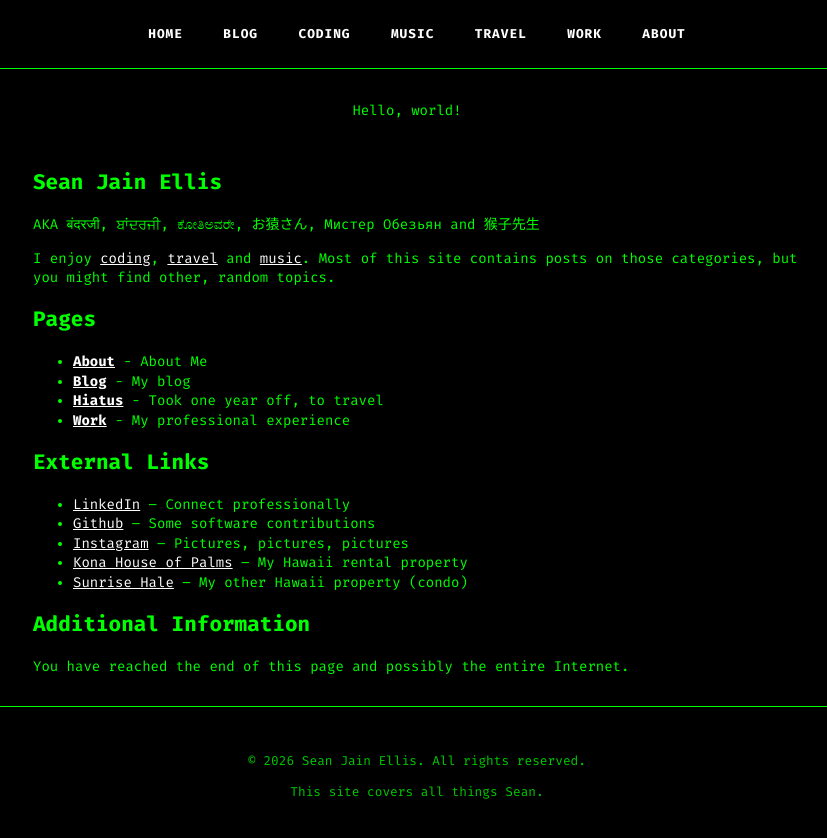
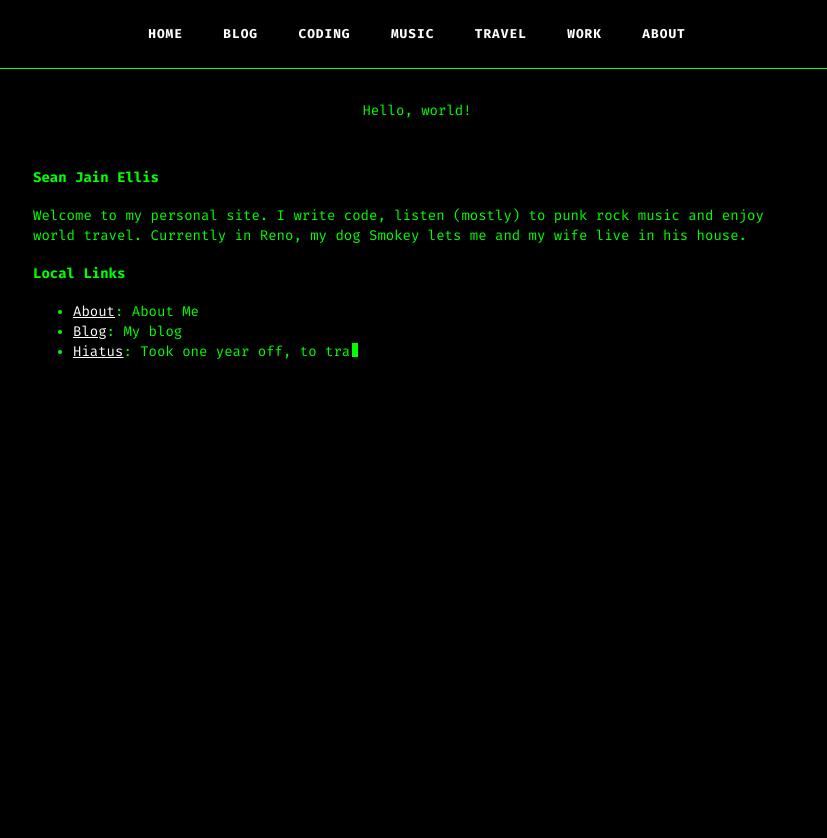
Before and after one commit to bandarji/bandarji.github.io, a Jekyll site: the page built from index.md, in a window 1280 px wide. Shown: the top 838 px of the page, without its empty margins (223-1050 px from the left). Built offline with Jekyll 4.4.1, drawn with Linux system fonts in a browser that asks for light colours.

Commit message:
feat: fill page like a serial terminal

```diff
--- a/_config.yml
+++ b/_config.yml
@@ -1,7 +1,7 @@
 # Site configuration
 title: "Sean Jain Ellis"
 subtitle: "Coding :: Music :: Travel"
-description: "This site covers all things Sean."
+description: "You have reached the edge of the Internet."
 github: "https://github.com/bandarji"
 
 # Category pages
--- a/_layouts/default.html
+++ b/_layouts/default.html
@@ -49,8 +49,19 @@
     <meta name="twitter:title" content="{% if page.title %}{{ page.title }}{% else %}{{ site.title }}{% endif %}">
     <meta name="twitter:description" content="{{ page.excerpt | default: site.description | strip_html | truncate: 160 }}">
 
+    {% if page.terminal %}
+    <script>
+      if (!window.matchMedia('(prefers-reduced-motion: reduce)').matches) {
+        document.documentElement.classList.add('terminal-pending');
+        setTimeout(function () {
+          document.documentElement.classList.remove('terminal-pending');
+        }, 8000);
+      }
+    </script>
+    {% endif %}
+
 </head>
-<body{% if page.theme %} class="theme-{{ page.theme }}"{% endif %}>
+<body{% if page.theme or page.terminal %} class="{% if page.theme %}theme-{{ page.theme }}{% endif %}{% if page.theme and page.terminal %} {% endif %}{% if page.terminal %}terminal-page{% endif %}"{% endif %}>
     <!-- Page Title
     <header class="site-header">
         <div class="site-content">
@@ -90,5 +101,8 @@
             {% endif %}
         </div>
     </footer>
+    {% if page.terminal %}
+    <script src="{{ '/assets/js/serial-terminal.js' | relative_url }}"></script>
+    {% endif %}
 </body>
 </html>
--- a/assets/css/custom.css
+++ b/assets/css/custom.css
@@ -402,19 +402,37 @@
   border-bottom: none;
 }
 
-/* Terminal cursor effect - only on home page */
-.home-content::after {
-  content: "_";
-  color: var(--terminal-cursor);
-  animation: blink 1s infinite;
-  font-weight: bold;
+/* Hide home content until the serial typewriter starts (no flash of full text). */
+html.terminal-pending main.site-content,
+html.terminal-pending .site-footer,
+body.is-booting .site-footer {
+  visibility: hidden;
+}
+
+.terminal-cursor {
   display: inline-block;
-  margin-left: 0.2rem;
+  width: 0.7ch;
+  height: 1em;
+  margin-left: 0.1rem;
+  background-color: var(--terminal-cursor);
+  vertical-align: -0.1em;
+  animation: blink 1s step-end infinite;
 }
 
 @keyframes blink {
   0%, 50% { opacity: 1; }
   51%, 100% { opacity: 0; }
+}
+
+@media (prefers-reduced-motion: reduce) {
+  html.terminal-pending main.site-content,
+  html.terminal-pending .site-footer {
+    visibility: visible;
+  }
+
+  .terminal-cursor {
+    animation: none;
+  }
 }
 
 /* Terminal startup effect */
--- /dev/null
+++ b/assets/js/serial-terminal.js
@@ -0,0 +1,111 @@
+(function () {
+  const main = document.querySelector("main.site-content");
+  const reduceMotion = window.matchMedia("(prefers-reduced-motion: reduce)").matches;
+
+  function showPage() {
+    document.documentElement.classList.remove("terminal-pending");
+    document.body.classList.remove("is-booting");
+  }
+
+  if (!main || reduceMotion) {
+    showPage();
+    return;
+  }
+
+  const CHAR_MS = 11;
+  const NEWLINE_MS = 77;
+  const PUNCT_MS = 39;
+  const originalHTML = main.innerHTML;
+  const source = main.cloneNode(true);
+
+  let active = true;
+  let finished = false;
+
+  const cursor = document.createElement("span");
+  cursor.className = "terminal-cursor";
+  cursor.setAttribute("aria-hidden", "true");
+
+  function delayFor(ch) {
+    if (ch === "\n") return NEWLINE_MS;
+    if (".!?".indexOf(ch) !== -1) return PUNCT_MS;
+    return CHAR_MS;
+  }
+
+  function sleep(ms) {
+    return new Promise(function (resolve) {
+      if (!active) {
+        resolve();
+        return;
+      }
+      setTimeout(resolve, ms);
+    });
+  }
+
+  function complete(restore) {
+    if (finished) return;
+    finished = true;
+    active = false;
+    document.removeEventListener("click", skip);
+    document.removeEventListener("keydown", skip);
+    if (restore) {
+      main.innerHTML = originalHTML;
+      main.appendChild(cursor);
+    }
+    showPage();
+    document.body.classList.add("is-booted");
+  }
+
+  async function typeInto(from, to) {
+    const nodes = Array.prototype.slice.call(from.childNodes);
+    for (let n = 0; n < nodes.length; n++) {
+      if (!active) return;
+      const node = nodes[n];
+      if (node.nodeType === Node.TEXT_NODE) {
+        const textNode = document.createTextNode("");
+        to.insertBefore(textNode, cursor);
+        const text = node.textContent || "";
+        for (let i = 0; i < text.length; i++) {
+          if (!active) return;
+          textNode.textContent += text[i];
+          await sleep(delayFor(text[i]));
+        }
+      } else if (node.nodeType === Node.ELEMENT_NODE) {
+        const el = node.cloneNode(false);
+        to.insertBefore(el, cursor);
+        el.appendChild(cursor);
+        await typeInto(node, el);
+        if (!active) return;
+        to.appendChild(cursor);
+      }
+    }
+  }
+
+  function skip(event) {
+    if (event.type === "click" && event.target.closest("a")) return;
+    complete(true);
+  }
+
+  async function boot() {
+    document.body.classList.add("is-booting");
+    main.innerHTML = "";
+    main.appendChild(cursor);
+    document.documentElement.classList.remove("terminal-pending");
+
+    document.addEventListener("click", skip);
+    document.addEventListener("keydown", skip, { once: true });
+
+    await Promise.race([
+      document.fonts && document.fonts.ready
+        ? document.fonts.ready.catch(function () {})
+        : Promise.resolve(),
+      sleep(700)
+    ]);
+    await sleep(125);
+    if (!active) return;
+
+    await typeInto(source, main);
+    if (active) complete(false);
+  }
+
+  boot();
+})();
--- a/index.md
+++ b/index.md
@@ -2,39 +2,41 @@
 layout: default
 tags: home
 max_width: 800px
+terminal: true
 ---
 
 <div class="home-content">
 Hello, world!
 </div>
 
-## Sean Jain Ellis
+#### Sean Jain Ellis
 
-AKA बंदरजी, ਬਾਂਦਰਜੀ, ಕೋತಿಅವರೇ, お猿さん, Мистер Обезьян and 猴子先生
+Welcome to my personal site. I write code, listen (mostly) to punk rock
+music and enjoy world travel. Currently in Reno, my dog Smokey lets me and
+my wife live in his house.
 
-I enjoy [coding][coding], [travel][travel] and [music][music]. Most of this
-site contains posts on those categories, but you might find other, random
-topics.
+#### Local Links
 
-## Pages
+- [About][about]: About Me
+- [Blog][blog]: My blog
+- [Hiatus][hiatus]: Took one year off, to travel
+- [Work][work]: My professional experience
 
-- **[About][about]** - About Me
-- **[Blog][blog]** - My blog
-- **[Hiatus][hiatus]** - Took one year off, to travel
-- **[Work][work]** - My professional experience
+#### Remote Links
 
-## External Links
+- [Discogs][discogs]: My record collection
+- [LinkedIn][li]: Connect professionally
+- [Github][github]: Some software contributions
+- [Instagram][thegram]: Pictures, pictures, pictures
+- [Kona House of Palms][kh]: My Hawaii rental property
+- [Sunrise Hale][sh]: My other Hawaii property (condo)
 
-- [LinkedIn](https://linkedin.com/in/bandarji) -- Connect professionally
-- [Github](https://github.com/bandarji) -- Some software contributions
-- [Instagram](https://instagram.com/bandarji) -- Pictures, pictures, pictures
-- [Kona House of Palms](https://konahop.com/) -- My Hawaii rental property
-- [Sunrise Hale](https://sunrisehale.com/) -- My other Hawaii property (condo)
-
-## Additional Information
-
-You have reached the end of this page and possibly the entire Internet.
-
+[sh]: https://sunrisehale.com/
+[kh]: https://konahop.com/
+[thegram]: https://instagram.com/bandarji
+[li]: https://linkedin.com/in/bandarji
+[github]: https://github.com/bandarji
+[discogs]: https://www.discogs.com/user/bandarji/collection
 [about]: /about/
 [blog]: /blog/
 [coding]: /categories/coding/
```
